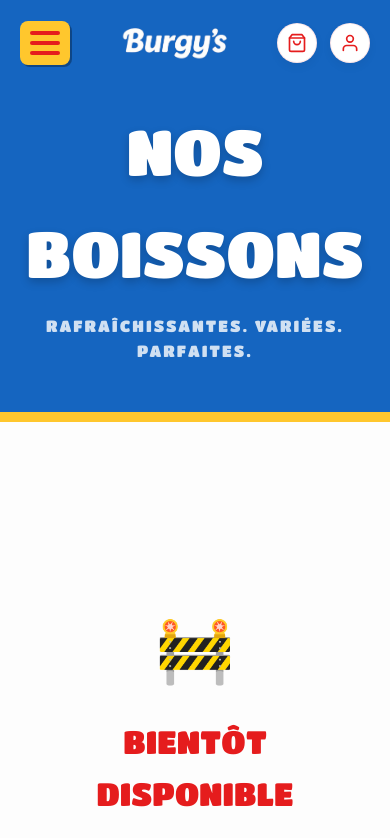
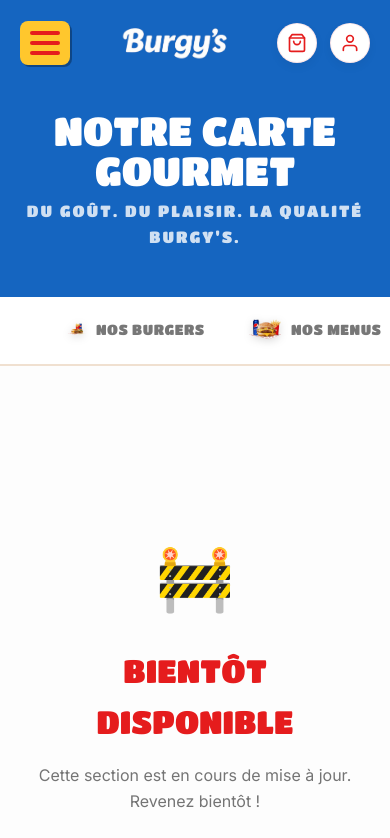
Before and after one commit to Squid-Nayth/burgy-s-demo, a React (Vite) app: page /nos-produits/boissons in a window 390 px wide. Shown: the top 838 px of the page. Built offline with nearby package versions, Linux system fonts and the light colour scheme.

Commit message:
Reworked NosProduits page to make everything in the same page

```diff
--- a/src/App.jsx
+++ b/src/App.jsx
@@ -6,13 +6,6 @@
 
 import Home from './pages/Home'
 import NosProduits from './pages/NosProduits'
-import CategorieBurgers from './pages/CategorieBurgers'
-import CategorieMenus from './pages/CategorieMenus'
-import CategorieFrites from './pages/CategorieFrites'
-import CategorieBoissons from './pages/CategorieBoissons'
-import CategorieDesserts from './pages/CategorieDesserts'
-import CategorieSucreries from './pages/CategorieSucreries'
-import CategorieSauces from './pages/CategorieSauces'
 import ProduitDetail from './pages/ProduitDetail'
 import Reservation from './pages/Reservation'
 import Contact from './pages/Contact'
@@ -23,12 +16,9 @@
 import MentionsLegales from './pages/MentionsLegales'
 import EnConstruction from './pages/EnConstruction'
 
-// Scroll to top on route change
 function ScrollToTop() {
   const { pathname } = useLocation()
-  useEffect(() => {
-    window.scrollTo(0, 0)
-  }, [pathname])
+  useEffect(() => { window.scrollTo(0, 0) }, [pathname])
   return null
 }
 
@@ -41,15 +31,14 @@
       <main>
         <Routes>
           <Route path="/" element={<Home />} />
+
+          {/* Toute la carte dans une seule page, catégorie optionnelle dans l'URL */}
           <Route path="/nos-produits" element={<NosProduits />} />
-          <Route path="/nos-produits/burgers" element={<CategorieBurgers />} />
-          <Route path="/nos-produits/menus" element={<CategorieMenus />} />
-          <Route path="/nos-produits/frites" element={<CategorieFrites />} />
-          <Route path="/nos-produits/boissons" element={<CategorieBoissons />} />
-          <Route path="/nos-produits/desserts" element={<CategorieDesserts />} />
-          <Route path="/nos-produits/sucreries" element={<CategorieSucreries />} />
-          <Route path="/nos-produits/sauces" element={<CategorieSauces />} />
+          <Route path="/nos-produits/:categorie" element={<NosProduits />} />
+
+          {/* Détail produit */}
           <Route path="/nos-produits/burgers/:slug" element={<ProduitDetail />} />
+
           <Route path="/reservation" element={<Reservation />} />
           <Route path="/contact" element={<Contact />} />
           <Route path="/engagements" element={<Engagements />} />
--- a/src/pages/NosProduits.jsx
+++ b/src/pages/NosProduits.jsx
@@ -1,32 +1,174 @@
-import { Link } from 'react-router-dom'
-import PageHeader from '../components/PageHeader'
+import { useParams, useNavigate, Link } from 'react-router-dom'
 
-const categories = [
-  { to: '/nos-produits/burgers', img: '/logos/image-removebg-preview (3).png', label: 'Nos Burgers' },
-  { to: '/nos-produits/menus', img: '/logos/image-removebg-preview (1) copie.png', label: 'Nos Menus' },
-  { to: '/nos-produits/frites', img: '/logos/image-removebg-preview (4) copie 2.png', label: 'Nos Frites et Nos salades' },
-  { to: '/nos-produits/boissons', img: '/logos/image-removebg-preview (4).png', label: 'Nos Boissons' },
-  { to: '/nos-produits/desserts', img: '/logos/image-removebg-preview (3) copie 3.png', label: 'Nos Desserts' },
-  { to: '/nos-produits/sucreries', img: '/logos/image-removebg-preview (3) copie 2.png', label: 'Nos Sucreries' },
-  { to: '/nos-produits/sauces', img: '/logos/image-removebg-preview (4) copie 3.png', label: 'Nos Sauces' },
+// ─── Données ────────────────────────────────────────────────────────────────
+
+const tabs = [
+  { id: 'burgers',   label: 'Nos Burgers',           img: '/logos/image-removebg-preview (3).png',        color: 'orange' },
+  { id: 'menus',     label: 'Nos Menus',              img: '/logos/image-removebg-preview (1) copie.png',  color: '#e51c1d' },
+  { id: 'frites',    label: 'Frites & Salades',       img: '/logos/image-removebg-preview (4) copie 2.png', color: '#f5a623' },
+  { id: 'boissons',  label: 'Nos Boissons',           img: '/logos/image-removebg-preview (4).png',        color: '#1565c0' },
+  { id: 'desserts',  label: 'Nos Desserts',           img: '/logos/image-removebg-preview (3) copie 3.png', color: '#7b1fa2' },
+  { id: 'sucreries', label: 'Nos Sucreries',          img: '/logos/image-removebg-preview (3) copie 2.png', color: '#c2185b' },
+  { id: 'sauces',    label: 'Nos Sauces',             img: '/logos/image-removebg-preview (4) copie 3.png', color: '#2e7d32' },
 ]
 
+const burgers = [
+  { slug: 'classique-smash', img: "/assets/Capture d'écran 2026-03-05 à 19.04.42.png", name: 'LE CLASSIQUE SMASHÉ', price: '4 500 CFA' },
+  { slug: 'spicy-chicken',   img: "/assets/Capture d'écran 2026-03-05 à 19.04.54.png", name: 'LE SPICY CHICKEN',    price: '4 500 CFA' },
+  { slug: 'big-burgy-xxl',   img: "/assets/Capture d'écran 2026-03-05 à 19.05.04.png", name: 'LE BIG BURGY XXL',   price: '6 500 CFA' },
+]
+
+// ─── Contenu par catégorie ───────────────────────────────────────────────────
+
+function BurgersContent() {
+  return (
+    <div className="burger-grid">
+      {burgers.map(b => (
+        <Link to={`/nos-produits/burgers/${b.slug}`} className="burger-item" key={b.slug} style={{ textDecoration: 'none', color: 'inherit' }}>
+          <div className="burger-image-container">
+            <img src={b.img} alt={b.name} className="interactive-img" />
+          </div>
+          <h4>{b.name}</h4>
+          <div className="price-tag">{b.price}</div>
+        </Link>
+      ))}
+    </div>
+  )
+}
+
+function ComingSoon() {
+  return (
+    <div style={{ textAlign: 'center', padding: '6rem 5%' }}>
+      <p style={{ fontSize: '4rem', marginBottom: '1rem' }}>🚧</p>
+      <h3 style={{ fontFamily: 'var(--font-heading)', fontSize: '2rem', color: 'var(--brand-red)', marginBottom: '1rem' }}>BIENTÔT DISPONIBLE</h3>
+      <p style={{ opacity: 0.6 }}>Cette section est en cours de mise à jour. Revenez bientôt !</p>
+    </div>
+  )
+}
+
+const categoryContent = {
+  burgers:   <BurgersContent />,
+  menus:     <ComingSoon />,
+  frites:    <ComingSoon />,
+  boissons:  <ComingSoon />,
+  desserts:  <ComingSoon />,
+  sucreries: <ComingSoon />,
+  sauces:    <ComingSoon />,
+}
+
+// ─── Page ────────────────────────────────────────────────────────────────────
+
 export default function NosProduits() {
+  const { categorie = 'burgers' } = useParams()
+  const navigate = useNavigate()
+  const active = tabs.find(t => t.id === categorie) || tabs[0]
+
   return (
     <>
-      <PageHeader title="NOTRE CARTE GOURMET" subtitle="DU GOÛT. DU PLAISIR. LA QUALITÉ BURGY'S." />
-      <section id="nos-produits" className="section-light" style={{ background: '#fdfdfd' }}>
-        <div className="category-grid cards">
-          {categories.map(cat => (
-            <Link to={cat.to} className="category-item" key={cat.to}>
-              <div className="category-img-container">
-                <img src={cat.img} alt={cat.label} />
-              </div>
-              <div className="category-label">{cat.label}</div>
-            </Link>
+      <style>{`
+        /* Header dynamique */
+        .carte-hero {
+          padding: 110px 5% 3rem;
+          text-align: center;
+          transition: background 0.4s ease;
+        }
+        .carte-hero h1 {
+          font-family: var(--font-heading);
+          font-size: clamp(2.5rem, 6vw, 4.5rem);
+          color: #fff;
+          line-height: 1;
+        }
+        .carte-hero p {
+          font-family: var(--font-heading);
+          opacity: 0.8;
+          letter-spacing: 2px;
+          color: #fff;
+          margin-top: 0.5rem;
+        }
+
+        /* Barre de tabs sticky */
+        .carte-tabs-bar {
+          position: sticky;
+          top: 70px;
+          z-index: 100;
+          background: #fff;
+          border-bottom: 2px solid #f0e0d0;
+          overflow-x: auto;
+          scrollbar-width: none;
+        }
+        .carte-tabs-bar::-webkit-scrollbar { display: none; }
+        .carte-tabs-inner {
+          display: flex;
+          min-width: max-content;
+          max-width: 1200px;
+          margin: 0 auto;
+          padding: 0 2rem;
+        }
+        .carte-tab {
+          display: flex;
+          align-items: center;
+          gap: 0.6rem;
+          padding: 1rem 1.4rem;
+          font-family: var(--font-heading);
+          font-size: 0.9rem;
+          letter-spacing: 0.5px;
+          color: #777;
+          cursor: pointer;
+          border-bottom: 3px solid transparent;
+          white-space: nowrap;
+          transition: color 0.2s, border-color 0.2s;
+          background: none;
+          border-top: none;
+          border-left: none;
+          border-right: none;
+          text-transform: uppercase;
+        }
+        .carte-tab:hover { color: var(--brand-red); }
+        .carte-tab.active {
+          color: var(--brand-red);
+          border-bottom-color: var(--brand-red);
+        }
+        .carte-tab img {
+          width: 32px;
+          height: 32px;
+          object-fit: contain;
+          filter: drop-shadow(0 2px 4px rgba(0,0,0,0.15));
+        }
+
+        /* Zone de contenu */
+        .carte-content {
+          background: #fdfdfd;
+          padding: 4rem 5%;
+          min-height: 50vh;
+        }
+      `}</style>
+
+      {/* Header dont la couleur change avec la catégorie */}
+      <div className="carte-hero" style={{ background: active.color }}>
+        <h1>NOTRE CARTE GOURMET</h1>
+        <p>DU GOÛT. DU PLAISIR. LA QUALITÉ BURGY'S.</p>
+      </div>
+
+      {/* Barre de navigation par catégorie — sticky */}
+      <div className="carte-tabs-bar">
+        <div className="carte-tabs-inner">
+          {tabs.map(tab => (
+            <button
+              key={tab.id}
+              className={`carte-tab ${categorie === tab.id ? 'active' : ''}`}
+              onClick={() => navigate(`/nos-produits/${tab.id}`)}
+            >
+              <img src={tab.img} alt={tab.label} />
+              {tab.label}
+            </button>
           ))}
         </div>
-      </section>
+      </div>
+
+      {/* Contenu de la catégorie active */}
+      <div className="carte-content">
+        {categoryContent[categorie] || <ComingSoon />}
+      </div>
     </>
   )
 }
```
